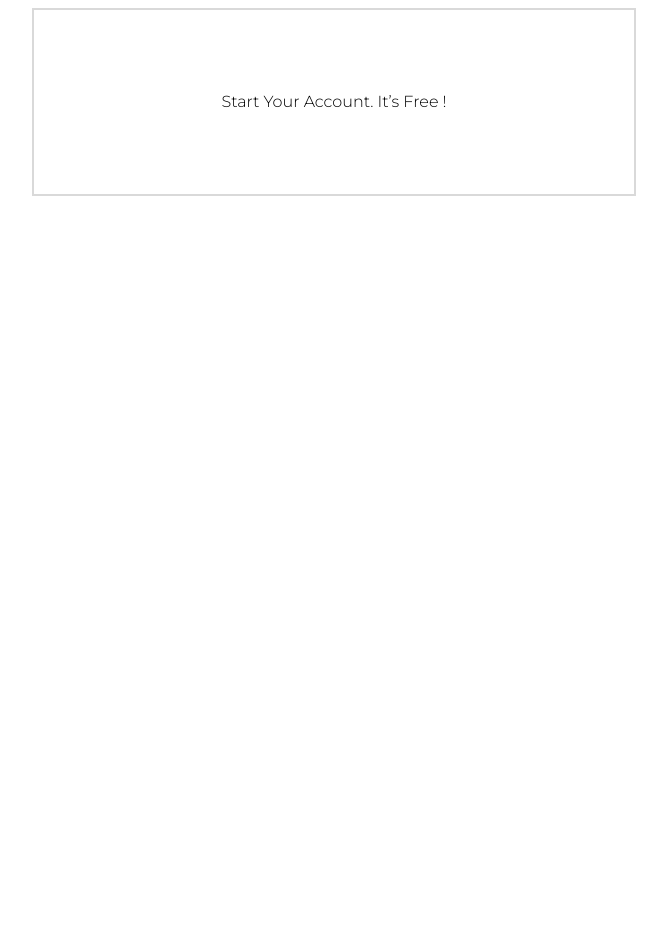
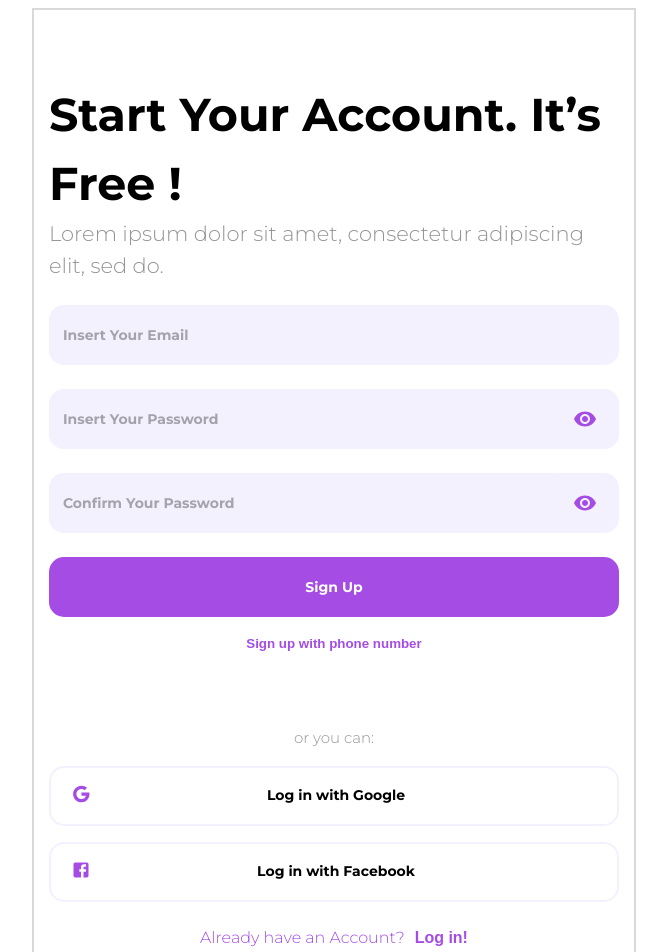
Before and after one commit to ebennaga/mini-games, a Next.js app: page /signup in a window 1280 px wide. Shown: the top 952 px of the page, without its empty margins (306-973 px from the left). Before the commit the page ends 800 px from the top, so only its background shows below. Built offline with nearby package versions, Linux system fonts and the light colour scheme.

Commit message:
fix layouting signup page

```diff
--- a/components/Button/Index.tsx
+++ b/components/Button/Index.tsx
@@ -10,7 +10,7 @@ interface ButtonProps {
     onClick?: any;
 }
 
-const ButtonLanding: React.FC<ButtonProps> = ({ title, icon, backgoundColor, color, border, onClick }) => {
+const ButtonLanding: React.FC<ButtonProps> = ({ title, icon, backgoundColor, color, border = 'none', onClick }) => {
     return (
         <Button
             startIcon={icon}
--- a/components/Input/index.tsx
+++ b/components/Input/index.tsx
@@ -54,7 +54,7 @@ const Input: React.FC<InputProps> = ({ name, form, placeholder, validator, color
                             },
                             '& .MuiInputBase-input': {
                                 background,
-                                textAlign: 'center',
+                                textAlign: 'start',
                                 fontWeight: 'bold',
                                 fontSize: '14px',
                                 borderRadius: '15px'
@@ -64,7 +64,7 @@ const Input: React.FC<InputProps> = ({ name, form, placeholder, validator, color
                                 color: colorText,
                                 borderRadius: '5px',
                                 height: '50px',
-                                padding: '10px 20px',
+                                padding: '30px 20px',
                                 width: '100%'
                             },
                             '& .MuiOutlinedInput-notchedOutline': {
@@ -89,7 +89,11 @@ const Input: React.FC<InputProps> = ({ name, form, placeholder, validator, color
                             disableUnderline: true,
                             endAdornment: type === 'password' && (
                                 <IconButton onClick={() => setShowPwd(!showPwd)}>
-                                    {!showPwd ? <VisibilityIcon /> : <VisibilityOffIcon />}
+                                    {!showPwd ? (
+                                        <VisibilityIcon sx={{ color: '#A54CE5' }} />
+                                    ) : (
+                                        <VisibilityOffIcon sx={{ color: '#A54CE5' }} />
+                                    )}
                                 </IconButton>
                             )
                         }}
--- a/components/Layout/Index.tsx
+++ b/components/Layout/Index.tsx
@@ -9,13 +9,13 @@ interface LayoutProps {
 
 const Layout: React.FC<LayoutProps> = ({ children, backgoundColor, border }) => {
     return (
-        <Box sx={{ backgroundColor: '#FFF', display: 'flex', justifyContent: 'center' }}>
+        <Box sx={{ backgroundColor: '#FFF', display: 'flex', justifyContent: 'center', margin: 0, fontFamily: 'Montserrat' }}>
             <Box
                 sx={{
                     backgroundColor: backgoundColor,
                     maxWidth: '600px',
                     width: '600px',
-                    paddingTop: '80px',
+                    paddingTop: '70px',
                     paddingBottom: '80px',
                     display: 'flex',
                     justifyContent: 'center',
--- a/containers/SignUp/index.tsx
+++ b/containers/SignUp/index.tsx
@@ -1,12 +1,95 @@
 import React from 'react';
-import { Typography, Box } from '@mui/material';
+import { Typography, Box, ButtonBase } from '@mui/material';
 import Layout from 'components/Layout/Index';
+import Input from 'components/Input/index';
+import Button from 'components/Button/Index';
+import { useForm } from 'react-hook-form';
+import { Google, Facebook } from '@mui/icons-material';
 
 const SignUp = () => {
+    const form = useForm({
+        mode: 'all',
+        defaultValues: {
+            email: '',
+            password: '',
+            confirmPassword: ''
+        }
+    });
+    const rules = { required: true };
+    const [changeInput, setChangeInput] = React.useState<boolean>(false);
+
     return (
         <Layout backgoundColor='#FFF' border='2px solid #D9D9D9'>
-            <Box>
-                <Typography>Start Your Account. It’s Free !</Typography>
+            <Box sx={{ textAlign: 'start', width: '95%' }}>
+                <Typography sx={{ fontWeight: 700, fontSize: '46px' }} component='h1'>
+                    Start Your Account. It’s Free !
+                </Typography>
+                <Typography sx={{ fontSize: '21px', color: '#949494' }}>
+                    Lorem ipsum dolor sit amet, consectetur adipiscing elit, sed do.
+                </Typography>
+                <form
+                    onSubmit={() => {
+                        form.handleSubmit(() => {});
+                    }}
+                >
+                    <Box sx={{ mt: 3 }}>
+                        <Input name='email' form={form} placeholder='Insert Your Email' validator={rules} type='email' />
+                    </Box>
+                    <Box sx={{ mt: 3 }}>
+                        <Input name='password' form={form} placeholder='Insert Your Password' validator={rules} type='password' />
+                    </Box>
+                    <Box sx={{ mt: 3 }}>
+                        <Input name='confirmPassword' form={form} placeholder='Confirm Your Password' validator={rules} type='password' />
+                    </Box>
+                    <Box sx={{ mt: 3 }}>
+                        <Button title='Sign Up' backgoundColor='#A54CE5' color='#FFF' onClick={() => {}} />
+                    </Box>
+                </form>
+                <Box sx={{ textAlign: 'center', mt: 2, color: '#A54CE5' }}>
+                    <ButtonBase
+                        onClick={() => {
+                            setChangeInput(!changeInput);
+                        }}
+                        sx={{ fontWeight: 'bold' }}
+                    >
+                        {changeInput ? 'Sign up with phone email' : 'Sign up with phone number'}
+                    </ButtonBase>
+                </Box>
+                <Box sx={{ mt: '75px', textAlign: 'center' }}>
+                    <Typography sx={{ color: '#949494', fontSize: '15px', mb: 2 }}>or you can:</Typography>
+                    <Box sx={{ mb: 2 }}>
+                        <Button
+                            icon={<Google sx={{ color: '#A54CE5', position: 'absolute', left: '20px', bottom: '20px' }} />}
+                            title='Log in with Google'
+                            backgoundColor='#FFF'
+                            color='#000'
+                            border='2px solid #F4F1FF'
+                            onClick={() => {}}
+                        />
+                    </Box>
+                    <Box>
+                        <Button
+                            icon={<Facebook sx={{ color: '#A54CE5', position: 'absolute', left: '20px', bottom: '20px' }} />}
+                            title='Log in with Facebook'
+                            backgoundColor='#FFF'
+                            color='#000'
+                            border='2px solid #F4F1FF'
+                            onClick={() => {}}
+                        />
+                    </Box>
+                    <Box
+                        sx={{
+                            display: 'flex',
+                            gap: '10px',
+                            alignItems: 'center',
+                            justifyContent: 'center',
+                            mt: 3
+                        }}
+                    >
+                        <Typography sx={{ color: '#A54CE5' }}>Already have an Account?</Typography>
+                        <ButtonBase sx={{ fontSize: '16px', fontWeight: 'bold', color: '#A54CE5' }}>Log in!</ButtonBase>
+                    </Box>
+                </Box>
             </Box>
         </Layout>
     );
```
Also changed, not shown: containers/Landing/index.tsx (+2 -5 lines).
